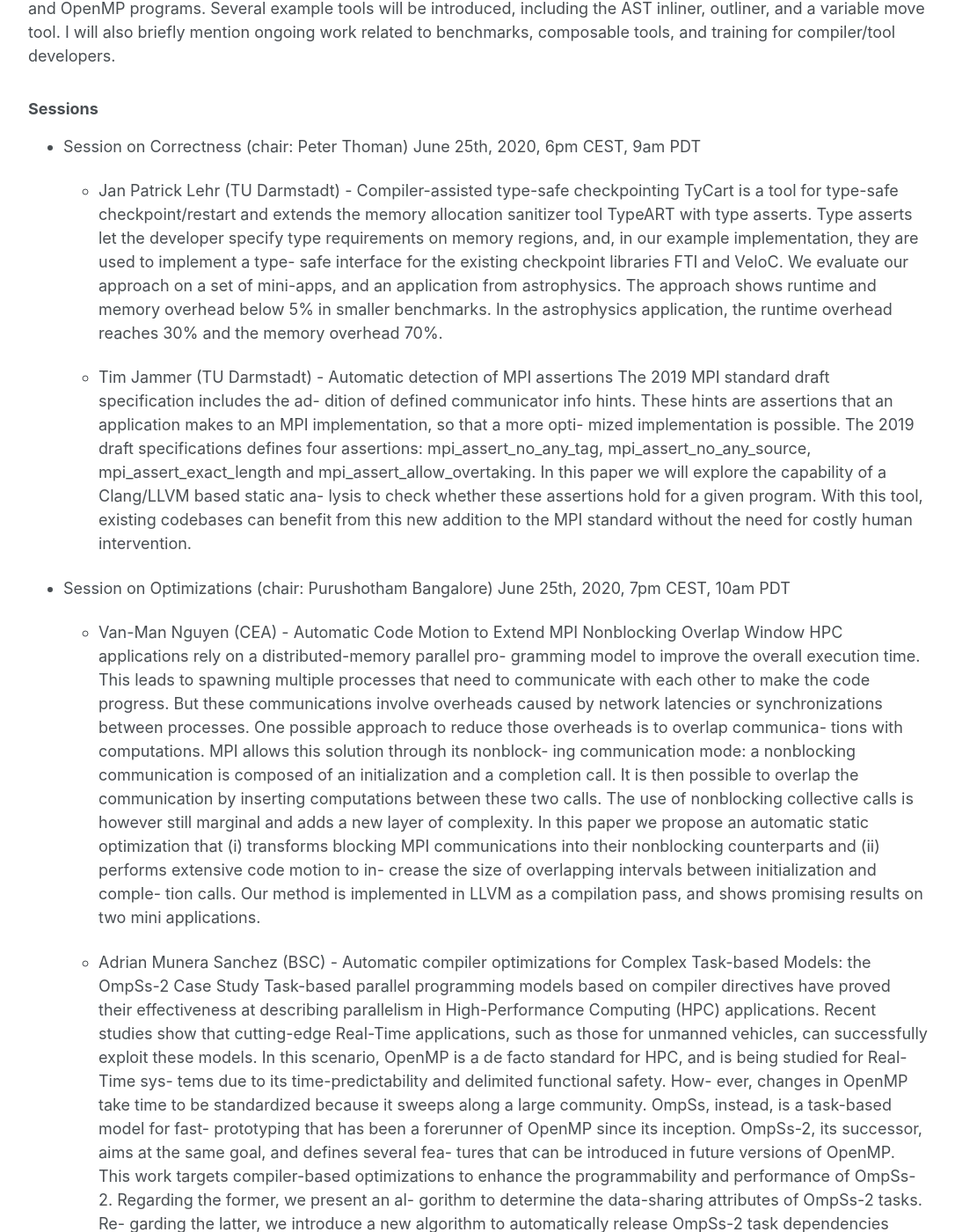
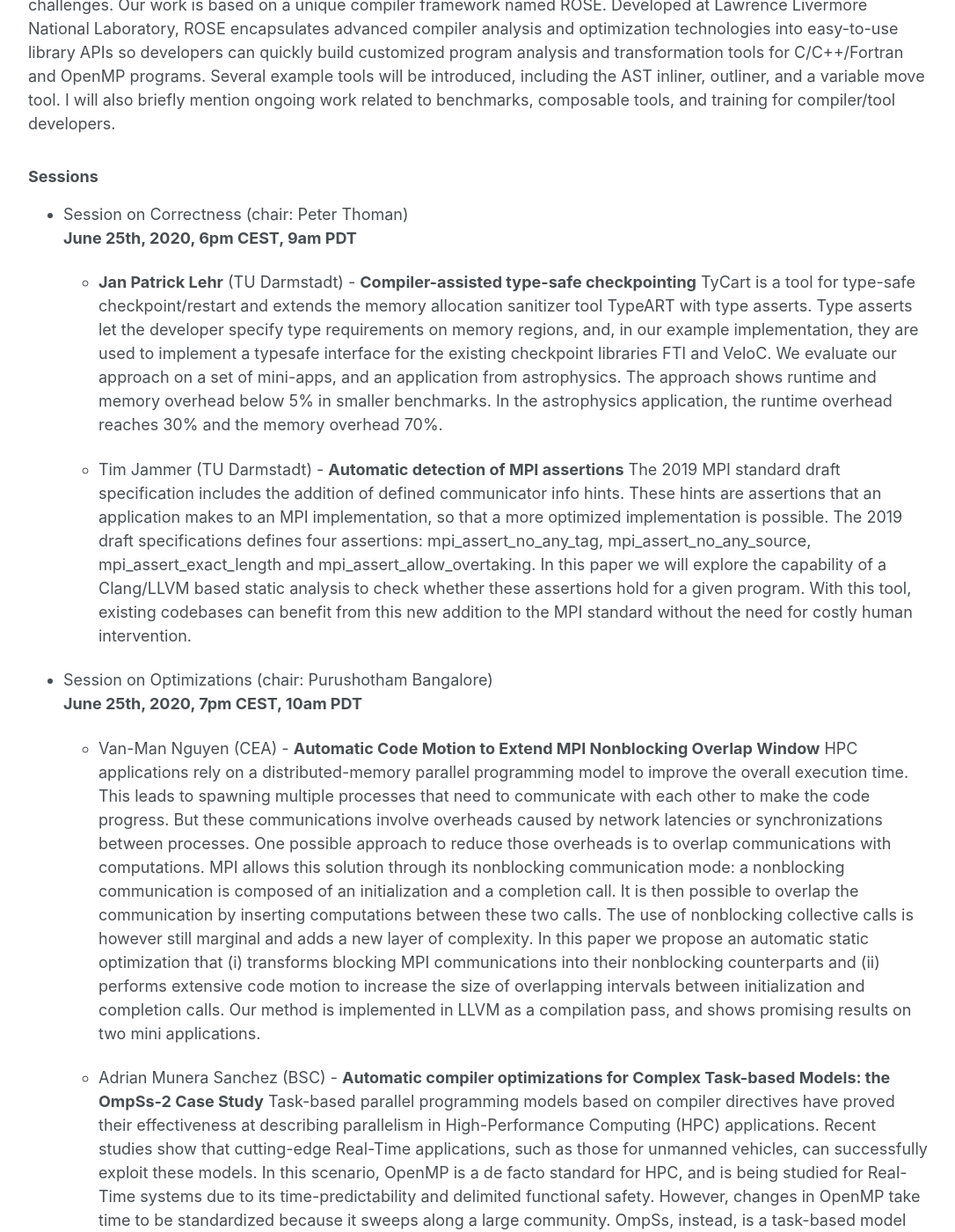
Before and after one commit to c3po-workshop/c3po-workshop.github.io, a Jekyll site: the page built from _pages/program.md, in a window 1280 px wide and 1400 px high, scrolled down 410 px. Shown: the whole window at 88% size, without its empty margins (96-1182 px from the left). Built offline with Jekyll 4.4.1, drawn with Linux system fonts in a browser that asks for light colours; cached includes are drawn as plain includes; nearby versions of some CDN libraries; our own code applies the rules of GitHub Pages for plain Markdown files; some of the changed text lies outside the part shown.

Commit message:
Updated program page for visuals

```diff
--- a/_pages/program.md
+++ b/_pages/program.md
@@ -4,80 +4,31 @@
 ---
 
 ### Keynote Speaker
-- Keynote: Chunhua (Leo)  Liao (LLNL) - TBD (chair: Julien Jaeger)
-June 25th, 2020, 5pm CEST, 8am PDT
+- Keynote: (chair: Julien Jaeger) \\
+**June 25th, 2020, 5pm CEST, 8am PDT**
+
+Speaker: Chuanhua (Leo) Liao (LLNL)
 
 Title: Building Source-to-Source Tools for High-Performance Computing
 
-Abstract.
+Abstract:
 Computational scientists face numerous challenges when trying to exploit powerful and complex high-performance computing (HPC) platforms. These challenges arise in multiple aspects including productivity, performance, correctness and so on. In this talk, I will introduce a source-to-source approach to addressing HPC challenges. Our work is based on a unique compiler framework named ROSE. Developed at Lawrence Livermore National Laboratory, ROSE encapsulates advanced compiler analysis and optimization technologies into easy-to-use library APIs so developers can quickly build customized program analysis and transformation tools for C/C++/Fortran and OpenMP programs. Several example tools will be introduced, including the AST inliner, outliner, and a variable move tool. I will also briefly mention ongoing work related to benchmarks, composable tools, and training for compiler/tool developers.
 
 ### Sessions
-- Session on Correctness (chair: Peter Thoman)
-June 25th, 2020, 6pm CEST, 9am PDT
+- Session on Correctness (chair: Peter Thoman) \\
+**June 25th, 2020, 6pm CEST, 9am PDT**
 
-  - Jan Patrick Lehr (TU Darmstadt) - Compiler-assisted type-safe checkpointing
-    TyCart is a tool for type-safe checkpoint/restart and extends
-    the memory allocation sanitizer tool TypeART with type asserts. Type
-    asserts let the developer specify type requirements on memory regions,
-    and, in our example implementation, they are used to implement a type-
-    safe interface for the existing checkpoint libraries FTI and VeloC. We
-    evaluate our approach on a set of mini-apps, and an application from
-    astrophysics. The approach shows runtime and memory overhead below
-    5% in smaller benchmarks. In the astrophysics application, the runtime
-    overhead reaches 30% and the memory overhead 70%.
+  - **Jan Patrick Lehr** (TU Darmstadt) - **Compiler-assisted type-safe checkpointing**
+    TyCart is a tool for type-safe checkpoint/restart and extends the memory allocation sanitizer tool TypeART with type asserts. Type asserts let the developer specify type requirements on memory regions, and, in our example implementation, they are used to implement a typesafe interface for the existing checkpoint libraries FTI and VeloC. We evaluate our approach on a set of mini-apps, and an application from astrophysics. The approach shows runtime and memory overhead below 5% in smaller benchmarks. In the astrophysics application, the runtime overhead reaches 30% and the memory overhead 70%.
 
-  - Tim Jammer (TU Darmstadt) - Automatic detection of MPI assertions
-    The 2019 MPI standard draft specification includes the ad-
-    dition of defined communicator info hints. These hints are assertions that
-    an application makes to an MPI implementation, so that a more opti-
-    mized implementation is possible. The 2019 draft specifications defines
-    four assertions: mpi_assert_no_any_tag, mpi_assert_no_any_source,
-    mpi_assert_exact_length and mpi_assert_allow_overtaking. In this
-    paper we will explore the capability of a Clang/LLVM based static ana-
-    lysis to check whether these assertions hold for a given program. With
-    this tool, existing codebases can benefit from this new addition to the
-    MPI standard without the need for costly human intervention.
+  - Tim Jammer (TU Darmstadt) - **Automatic detection of MPI assertions**
+    The 2019 MPI standard draft specification includes the addition of defined communicator info hints. These hints are assertions that an application makes to an MPI implementation, so that a more optimized implementation is possible. The 2019 draft specifications defines four assertions: mpi_assert_no_any_tag, mpi_assert_no_any_source, mpi_assert_exact_length and mpi_assert_allow_overtaking. In this paper we will explore the capability of a Clang/LLVM based static analysis to check whether these assertions hold for a given program. With this tool, existing codebases can benefit from this new addition to the MPI standard without the need for costly human intervention.
 
-- Session on Optimizations (chair: Purushotham Bangalore)
-June 25th, 2020, 7pm CEST, 10am PDT
+- Session on Optimizations (chair: Purushotham Bangalore) \\
+**June 25th, 2020, 7pm CEST, 10am PDT**
 
-  - Van-Man Nguyen (CEA) - Automatic Code Motion to Extend MPI Nonblocking Overlap Window
-    HPC applications rely on a distributed-memory parallel pro-
-    gramming model to improve the overall execution time. This leads to
-    spawning multiple processes that need to communicate with each other
-    to make the code progress. But these communications involve overheads
-    caused by network latencies or synchronizations between processes. One
-    possible approach to reduce those overheads is to overlap communica-
-    tions with computations. MPI allows this solution through its nonblock-
-    ing communication mode: a nonblocking communication is composed of
-    an initialization and a completion call. It is then possible to overlap the
-    communication by inserting computations between these two calls. The
-    use of nonblocking collective calls is however still marginal and adds a
-    new layer of complexity. In this paper we propose an automatic static
-    optimization that (i) transforms blocking MPI communications into their
-    nonblocking counterparts and (ii) performs extensive code motion to in-
-    crease the size of overlapping intervals between initialization and comple-
-    tion calls. Our method is implemented in LLVM as a compilation pass,
-    and shows promising results on two mini applications.
+  - Van-Man Nguyen (CEA) - **Automatic Code Motion to Extend MPI Nonblocking Overlap Window**
+    HPC applications rely on a distributed-memory parallel programming model to improve the overall execution time. This leads to spawning multiple processes that need to communicate with each other to make the code progress. But these communications involve overheads caused by network latencies or synchronizations between processes. One possible approach to reduce those overheads is to overlap communications with computations. MPI allows this solution through its nonblocking communication mode: a nonblocking communication is composed of an initialization and a completion call. It is then possible to overlap the communication by inserting computations between these two calls. The use of nonblocking collective calls is however still marginal and adds a new layer of complexity. In this paper we propose an automatic static optimization that (i) transforms blocking MPI communications into their nonblocking counterparts and (ii) performs extensive code motion to increase the size of overlapping intervals between initialization and completion calls. Our method is implemented in LLVM as a compilation pass, and shows promising results on two mini applications.
 
-  - Adrian Munera Sanchez (BSC) - Automatic compiler optimizations for Complex Task-based Models: the OmpSs-2 Case Study
-    Task-based parallel programming models based on compiler
-    directives have proved their effectiveness at describing parallelism in
-    High-Performance Computing (HPC) applications. Recent studies show
-    that cutting-edge Real-Time applications, such as those for unmanned
-    vehicles, can successfully exploit these models. In this scenario, OpenMP
-    is a de facto standard for HPC, and is being studied for Real-Time sys-
-    tems due to its time-predictability and delimited functional safety. How-
-    ever, changes in OpenMP take time to be standardized because it sweeps
-    along a large community. OmpSs, instead, is a task-based model for fast-
-    prototyping that has been a forerunner of OpenMP since its inception.
-    OmpSs-2, its successor, aims at the same goal, and defines several fea-
-    tures that can be introduced in future versions of OpenMP. This work
-    targets compiler-based optimizations to enhance the programmability
-    and performance of OmpSs-2. Regarding the former, we present an al-
-    gorithm to determine the data-sharing attributes of OmpSs-2 tasks. Re-
-    garding the latter, we introduce a new algorithm to automatically release
-    OmpSs-2 task dependencies before a task has completed. This work eval-
-    uates both algorithms in a set of well-known benchmarks, and discusses
-    their applicability to the current and future specifications of OpenMP.
+  - Adrian Munera Sanchez (BSC) - **Automatic compiler optimizations for Complex Task-based Models: the OmpSs-2 Case Study**
+    Task-based parallel programming models based on compiler directives have proved their effectiveness at describing parallelism in High-Performance Computing (HPC) applications. Recent studies show that cutting-edge Real-Time applications, such as those for unmanned vehicles, can successfully exploit these models. In this scenario, OpenMP is a de facto standard for HPC, and is being studied for Real-Time systems due to its time-predictability and delimited functional safety. However, changes in OpenMP take time to be standardized because it sweeps along a large community. OmpSs, instead, is a task-based model for fast-prototyping that has been a forerunner of OpenMP since its inception. OmpSs-2, its successor, aims at the same goal, and defines several features that can be introduced in future versions of OpenMP. This work targets compiler-based optimizations to enhance the programmability and performance of OmpSs-2. Regarding the former, we present an algorithm to determine the data-sharing attributes of OmpSs-2 tasks. Regarding the latter, we introduce a new algorithm to automatically release OmpSs-2 task dependencies before a task has completed. This work evaluates both algorithms in a set of well-known benchmarks, and discusses their applicability to the current and future specifications of OpenMP.
```
